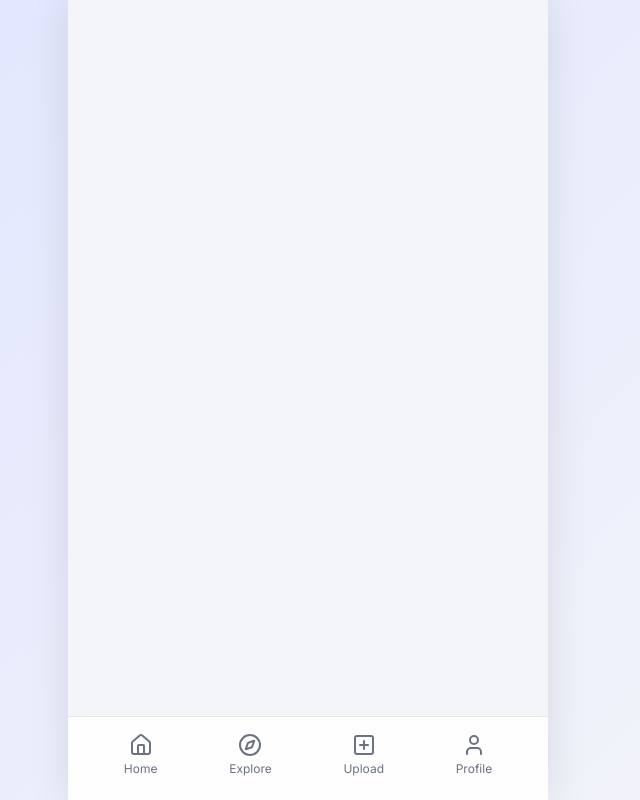
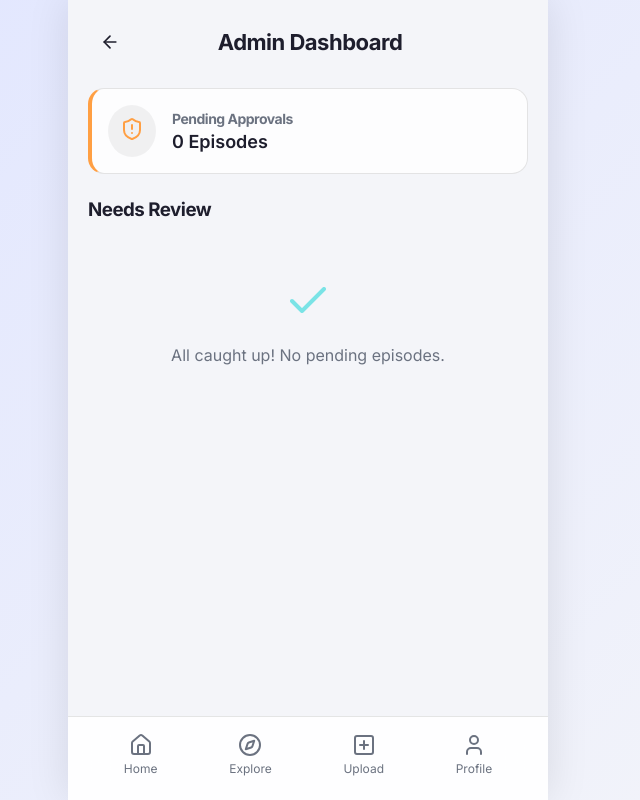
Before and after one commit to lidia-shenkut/HabeshaCast, a React (Vite) app: page /admin in a window 1280 px wide. Shown: the whole page, without its empty margins (332-972 px from the left). Built offline with nearby package versions, Linux system fonts and the light colour scheme.

Commit message:
added new features

```diff
--- a/src/App.jsx
+++ b/src/App.jsx
@@ -13,6 +13,7 @@ import CategoryScreen from './views/pages/CategoryScreen';
 import PlayerScreen from './views/pages/PlayerScreen';
 import UploadScreen from './views/pages/UploadScreen';
 import ProfileScreen from './views/pages/ProfileScreen';
+import AdminScreen from './views/pages/AdminScreen';
 
 function App() {
   return (
@@ -28,6 +29,7 @@ function App() {
               <Route path="/player/:id" element={<PlayerScreen />} />
               <Route path="/upload" element={<UploadScreen />} />
               <Route path="/profile" element={<ProfileScreen />} />
+              <Route path="/admin" element={<AdminScreen />} />
             </Routes>
             <BottomNav />
           </div>
--- /dev/null
+++ b/src/views/pages/AdminScreen.jsx
@@ -0,0 +1,67 @@
+import { useNavigate } from 'react-router-dom';
+import { ArrowLeft, Check, Trash2, ShieldAlert } from 'lucide-react';
+import { useUserData } from '../../controllers/UserDataContext';
+
+export default function AdminScreen() {
+  const navigate = useNavigate();
+  const { pendingEpisodes, approveEpisode, deleteEpisode } = useUserData();
+
+  return (
+    <div className="screen scrollable">
+      <div className="top-nav">
+        <button className="btn-icon" onClick={() => navigate(-1)}><ArrowLeft size={20} /></button>
+        <h2 style={{ marginBottom: 0 }}>Admin Dashboard</h2>
+        <div style={{ width: '40px' }}></div>
+      </div>
+
+      <div className="glass-panel" style={{ padding: '16px', marginBottom: '24px', display: 'flex', alignItems: 'center', gap: '16px', borderLeft: '4px solid #ff9f43' }}>
+        <div style={{ background: 'var(--bg-input)', padding: '12px', borderRadius: '50%' }}>
+          <ShieldAlert size={24} color="#ff9f43" />
+        </div>
+        <div>
+          <h4 style={{ fontSize: '14px', color: 'var(--text-muted)', marginBottom: '4px' }}>Pending Approvals</h4>
+          <div style={{ fontSize: '18px', fontWeight: '600' }}>{pendingEpisodes.length} Episodes</div>
+        </div>
+      </div>
+
+      <h3 style={{ marginBottom: '16px' }}>Needs Review</h3>
+
+      {pendingEpisodes.length > 0 ? pendingEpisodes.map(ep => (
+        <div key={ep.id} className="episode-card" style={{ padding: '16px', flexDirection: 'column', alignItems: 'stretch' }}>
+          <div style={{ display: 'flex', gap: '16px', marginBottom: '16px' }}>
+            <div className="episode-thumb" style={{ background: ep.color }}></div>
+            <div className="episode-info">
+              <div className="episode-title">{ep.title}</div>
+              <div className="episode-author">{ep.author} • {ep.category}</div>
+              <p style={{ fontSize: '12px', color: 'var(--text-muted)', marginTop: '4px', display: '-webkit-box', WebkitLineClamp: 2, WebkitBoxOrient: 'vertical', overflow: 'hidden' }}>
+                {ep.description || 'No description provided.'}
+              </p>
+            </div>
+          </div>
+
+          <div style={{ display: 'flex', gap: '12px' }}>
+            <button
+              className="btn btn-secondary"
+              style={{ flex: 1, padding: '10px', color: '#ff6b6b', borderColor: 'rgba(255, 107, 107, 0.3)' }}
+              onClick={() => deleteEpisode(ep.id)}
+            >
+              <Trash2 size={16} style={{ marginRight: '8px' }} /> Reject
+            </button>
+            <button
+              className="btn btn-primary"
+              style={{ flex: 1, padding: '10px' }}
+              onClick={() => approveEpisode(ep.id)}
+            >
+              <Check size={16} style={{ marginRight: '8px' }} /> Approve
+            </button>
+          </div>
+        </div>
+      )) : (
+        <div style={{ textAlign: 'center', marginTop: '40px', color: 'var(--text-muted)' }}>
+          <Check size={48} color="var(--accent-color)" style={{ marginBottom: '16px', opacity: 0.5 }} />
+          <p>All caught up! No pending episodes.</p>
+        </div>
+      )}
+    </div>
+  );
+}
```
